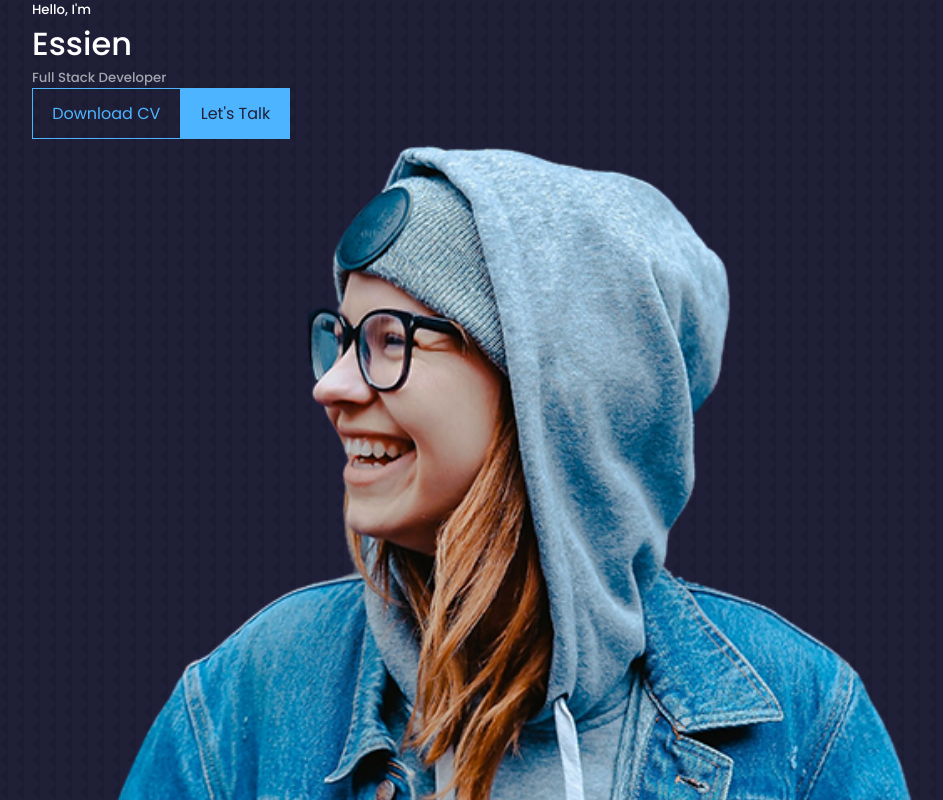
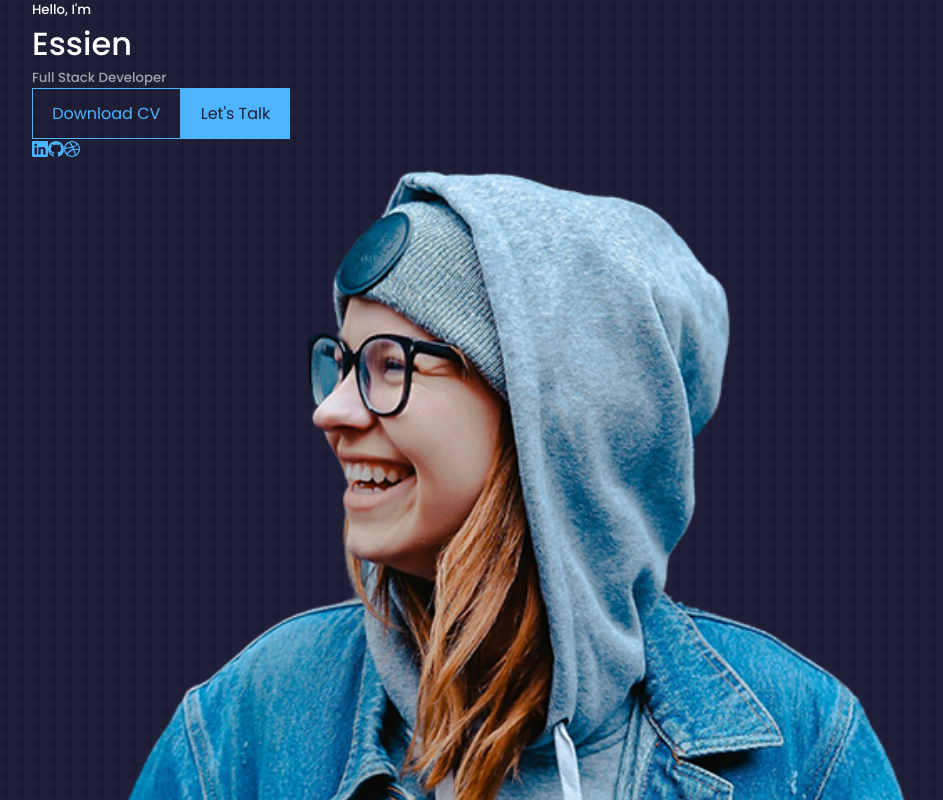
Before and after one commit to Essien-SM/React_Portfolio, a React (Create React App) app: page / in a window 1280 px wide. Shown: the top 800 px of the page, without its empty margins (128-1071 px from the left). Built offline with nearby package versions, Linux system fonts and the light colour scheme.

Commit message:
using react icons

```diff
--- a/src/components/header/HeaderSocials.jsx
+++ b/src/components/header/HeaderSocials.jsx
@@ -1,11 +1,13 @@
 import React from 'react'
+import {BsLinkedin, BsGithub, BsDribbble} from 'react-icons/bs'
+
 
 const HeaderSocials = () => {
   return (
     <div className='header__socials'>
-        <a href="https://linkedIn.com" target='_blank'></a>
-        <a href="https://github.com" target='_blank'></a>
-        <a href="https://dribble.com" target='_blank'></a>
+        <a href="https://linkedIn.com" target='_blank'><BsLinkedin/></a>
+        <a href="https://github.com" target='_blank'><BsGithub/></a>
+        <a href="https://dribble.com" target='_blank'><BsDribbble/></a>
     </div>
   )
 }
```
